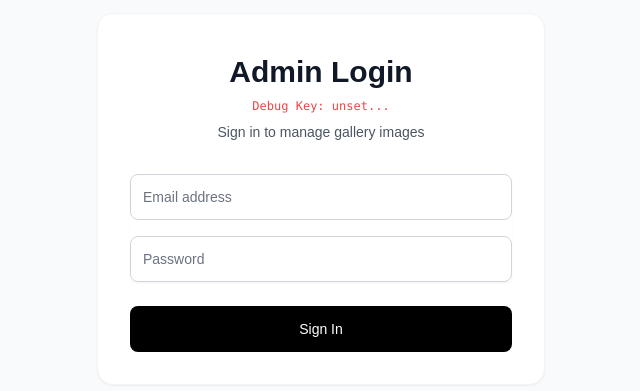
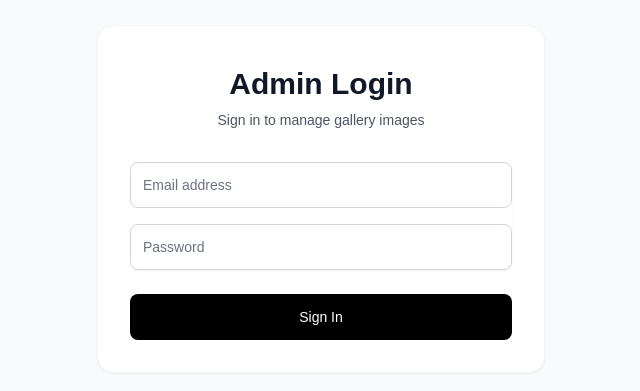
Before and after one commit to Aayush-pixel29/image-gallery-qr-demo, a Next.js app: page /admin/login in a window 1280 px wide. Shown: the part 201-592 px from the top of the page, without its empty margins (319-959 px from the left). Built offline with nearby package versions, Linux system fonts and the light colour scheme; no server answers.

Commit message:
Remove debug key text

```diff
--- a/src/app/admin/login/page.tsx
+++ b/src/app/admin/login/page.tsx
@@ -39,9 +39,6 @@ export default function LoginPage() {
           <h2 className="mt-2 text-center text-3xl font-extrabold text-gray-900 dark:text-white">
             Admin Login
           </h2>
-          <p className="mt-2 text-center text-xs text-red-500 break-all font-mono">
-            Debug Key: {String(process.env.NEXT_PUBLIC_SUPABASE_ANON_KEY).substring(0, 20)}...
-          </p>
           <p className="mt-2 text-center text-sm text-gray-600 dark:text-gray-400">
             Sign in to manage gallery images
           </p>
```
